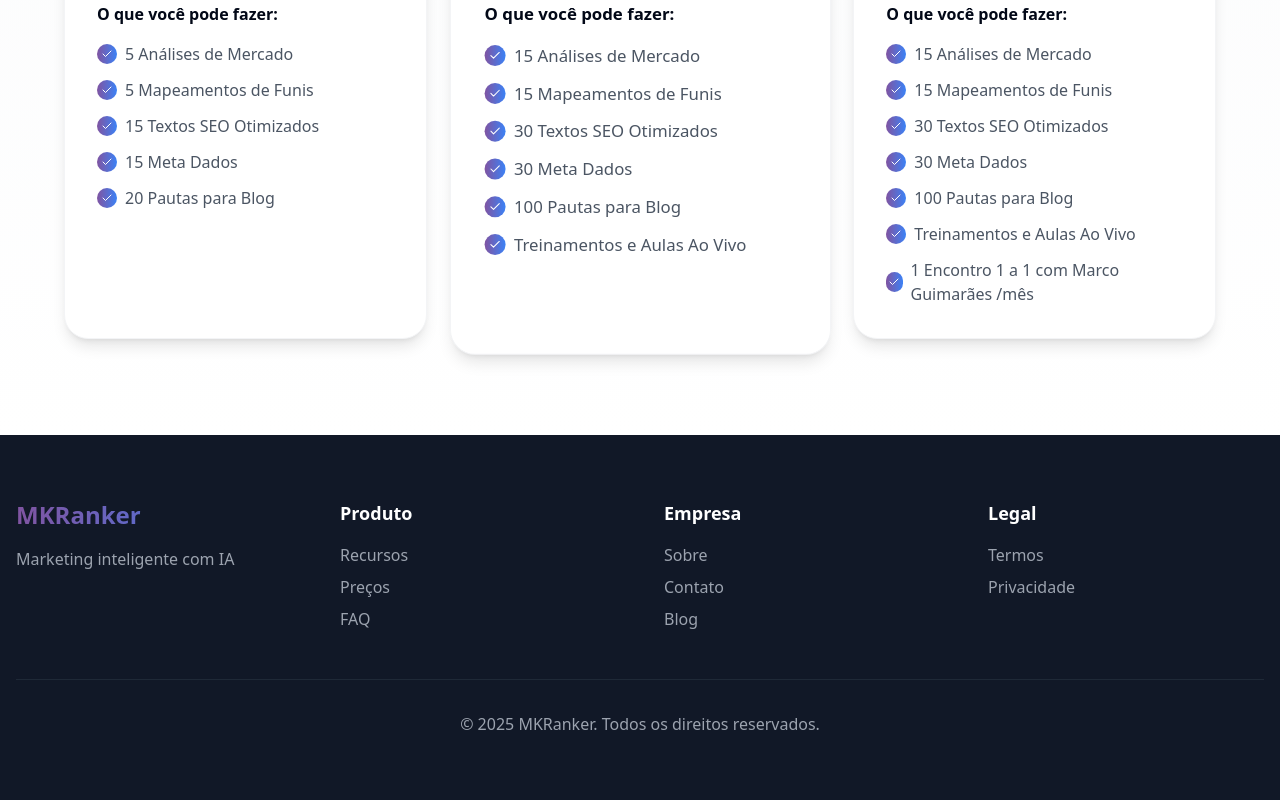
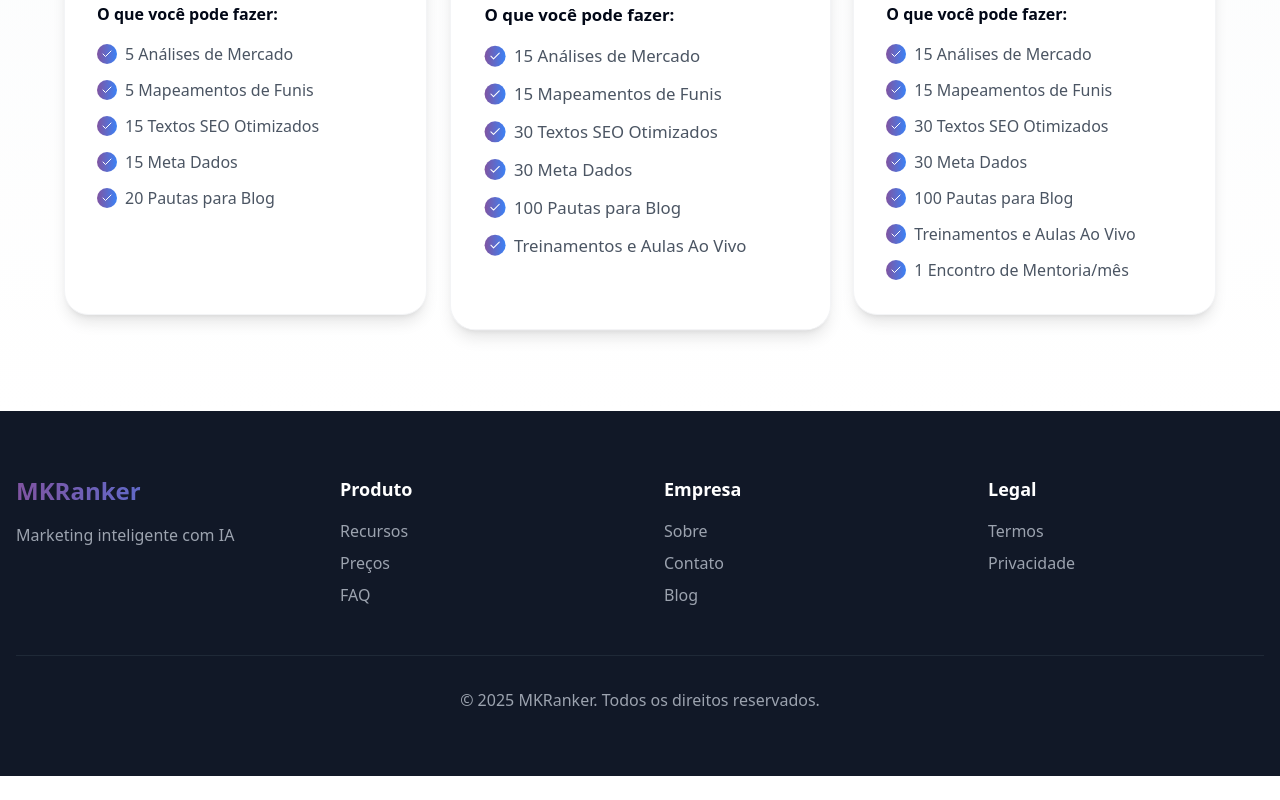
Before and after one commit to marconez777/mkranker-ai-nexus, a React (Vite) app: page / in a window 1280 px wide. Shown: the part 3065-3865 px from the top of the page. After the commit the page ends 3841 px from the top, so only its background shows below. Built offline with nearby package versions, Linux system fonts and the light colour scheme.

Commit message:
Fix: Update text in the UI
Modified the text to "1 Encontro de Mentoria/mês".

```diff
--- a/src/pages/HomePage.tsx
+++ b/src/pages/HomePage.tsx
@@ -310,7 +310,7 @@ const HomePage = () => {
                 <div className="w-5 h-5 rounded-full bg-gradient-to-r from-mkranker-purple to-mkranker-blue flex items-center justify-center">
                   <Check className="h-3 w-3 text-white" />
                 </div>
-                1 Encontro 1 a 1 com Marco Guimarães /mês
+                1 Encontro de Mentoria/mês
               </li>
             </ul>
           </div>
```
